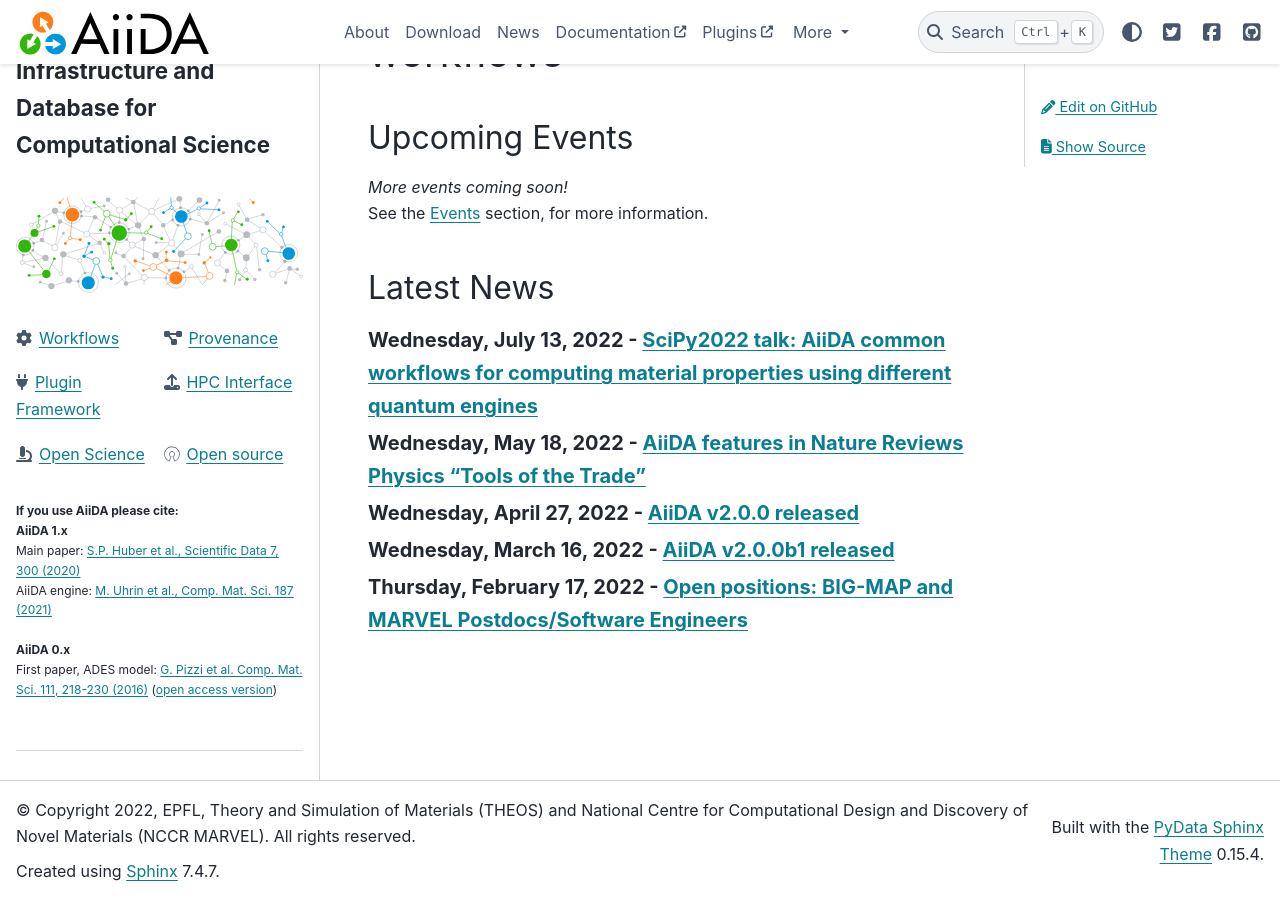
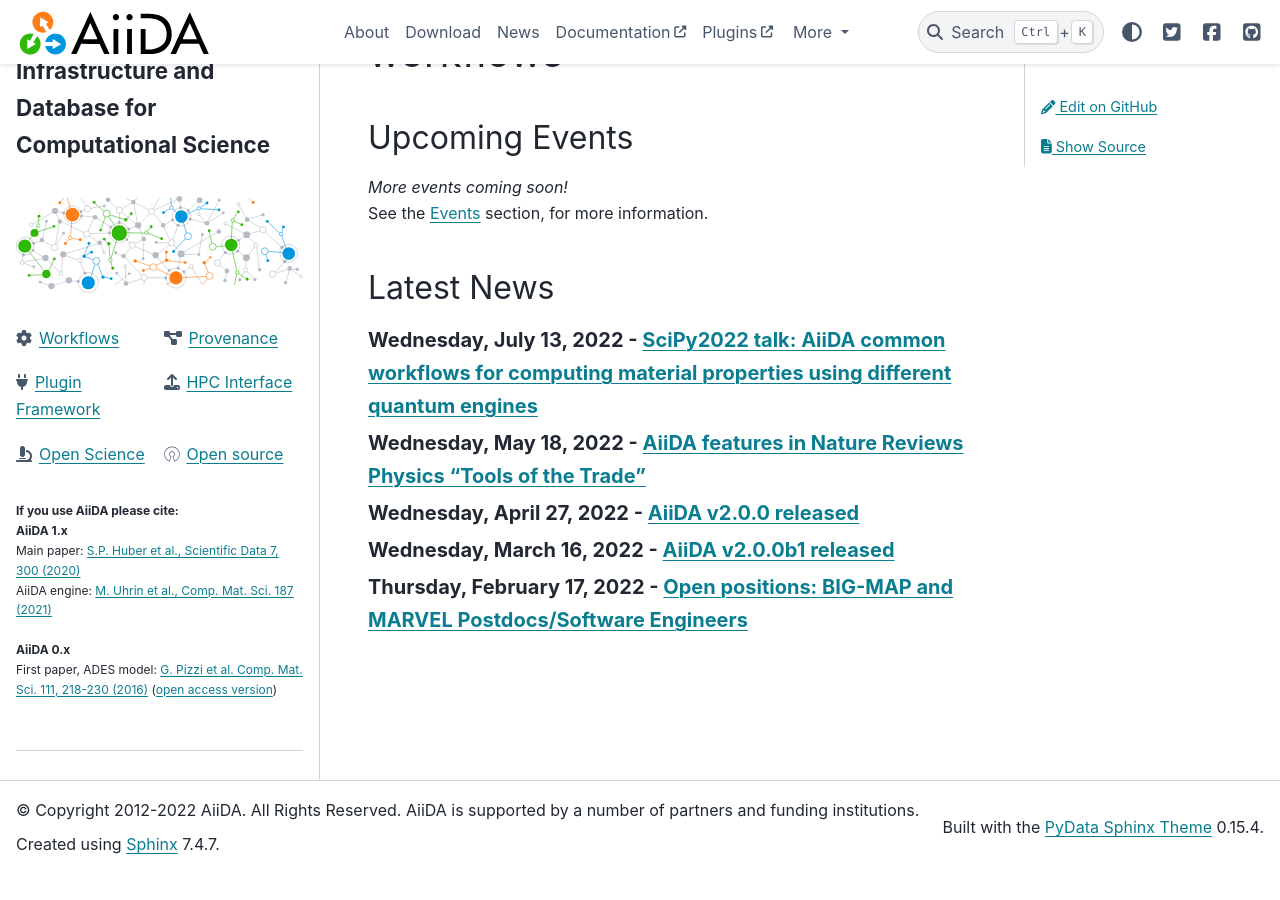
Before and after one commit to aiidateam/aiida-website, a Sphinx documentation site: the page built from docs/index.md, in a window 1280 px wide and 900 px high, scrolled down 120 px. Built offline with Sphinx 7.4.7 and the PyData theme 0.15.4, drawn with Linux system fonts in a browser that asks for light colours; after the commit the page ends 994 px from its top, so only the background shows below that.

Commit message:
🔧 Fix copyright footer

```diff
--- a/docs/conf.py
+++ b/docs/conf.py
@@ -1,10 +1,12 @@
+import sys
+from datetime import date
+from os import path
+
 project = "AiiDA"
 author = "The AiiDA team."
 copyright = (
-    "2022, EPFL, "
-    "Theory and Simulation of Materials (THEOS) and "
-    "National Centre for Computational Design and Discovery of Novel Materials (NCCR MARVEL). "
-    "All rights reserved"
+    f"2012-{date.today().year} AiiDA. All Rights Reserved. "
+    "AiiDA is supported by a number of partners and funding institutions"
 )
 
 extensions = [
@@ -137,7 +139,4 @@
 ]
 
 # add path to local sphinx extensions
-import sys
-from os import path
-
 sys.path.append(path.join(path.dirname(path.abspath(__file__)), "extensions"))
```
